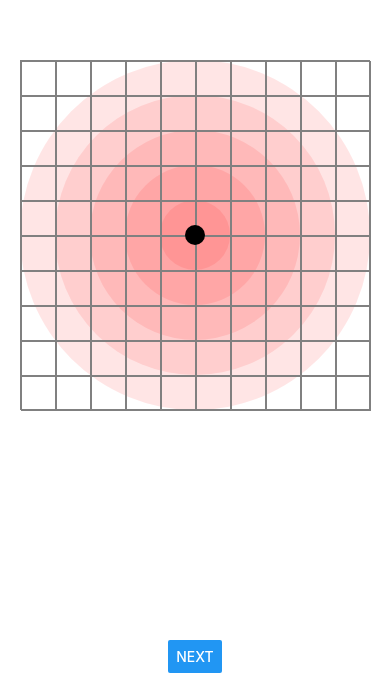
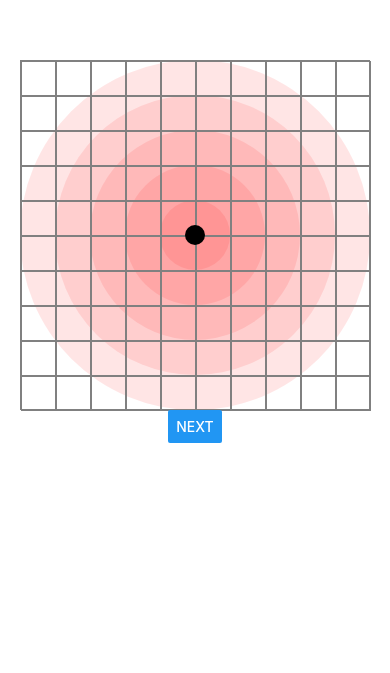
Before and after one commit to affordances/BayesianBallistics, a React Native app: screen / in a window 390 px wide. Shown: the part 171-844 px from the top of the page. Built offline with nearby package versions, Linux system fonts and the light colour scheme.

Commit message:
working again

```diff
--- a/App.js
+++ b/App.js
@@ -13,8 +13,6 @@ const App = () => {
 
 const styles = StyleSheet.create({
   container: {
-    // borderColor: "black",
-    // borderWidth: 1,
     flex: 1,
     alignItems: "center",
     justifyContent: "center",
--- a/Bullseye.js
+++ b/Bullseye.js
@@ -5,7 +5,6 @@ import { BASE_TARGET_COLOR, TARGET_SIDE } from "./constants";
 
 export const Bullseye = () => {
   return (
-    <View style={styles.container}>
     <View
       style={{
         width: TARGET_SIDE,
@@ -50,15 +49,10 @@ export const Bullseye = () => {
         </View>
       </View>
     </View>
-    </View>
   );
 };
 
 const styles = StyleSheet.create({
-  container: {
-    position: "absolute",
-    zIndex: 1,
-  },
   ring: {
     backgroundColor: BASE_TARGET_COLOR,
     alignItems: "center",
--- a/Grid.js
+++ b/Grid.js
@@ -3,17 +3,13 @@ import { StyleSheet, View } from "react-native";
 
 import { TARGET_SIDE } from "./constants";
 
-export const Grid = (props) => {
-  const { setTargetDimensions } = props;
+export const Grid = () => {
   const grid = Array(10)
     .fill(null)
     .map((_) => Array(10).fill(null));
 
   return (
-    <View
-      style={styles.container}
-      onLayout={(e) => setTargetDimensions(e.nativeEvent.layout)}
-    >
+    <View style={styles.container}>
       {grid.map((row, i) => {
         return (
           <View key={i} style={styles.row}>
--- a/Target.js
+++ b/Target.js
@@ -4,12 +4,17 @@ import { Draggable } from "./Draggable";
 import { Bullseye } from "./Bullseye";
 import { Grid } from "./Grid";
 
+import { TARGET_SIDE } from "./constants";
+
 export const Target = () => {
   const [targetDimensions, setTargetDimensions] = useState();
   return (
-    <View style={styles.container}>
+    <View
+      style={styles.container}
+      onLayout={(e) => setTargetDimensions(e.nativeEvent.layout)}
+    >
       <Bullseye />
-      <Grid setTargetDimensions={setTargetDimensions} />
+      <Grid />
       <Draggable targetDimensions={targetDimensions} />
     </View>
   );
@@ -17,7 +22,7 @@ export const Target = () => {
 
 const styles = StyleSheet.create({
   container: {
-    flex: 1,
+    width: TARGET_SIDE,
     alignItems: "center",
     justifyContent: "center",
   },
```
Lines whose indentation alone changed are shown as unchanged.
